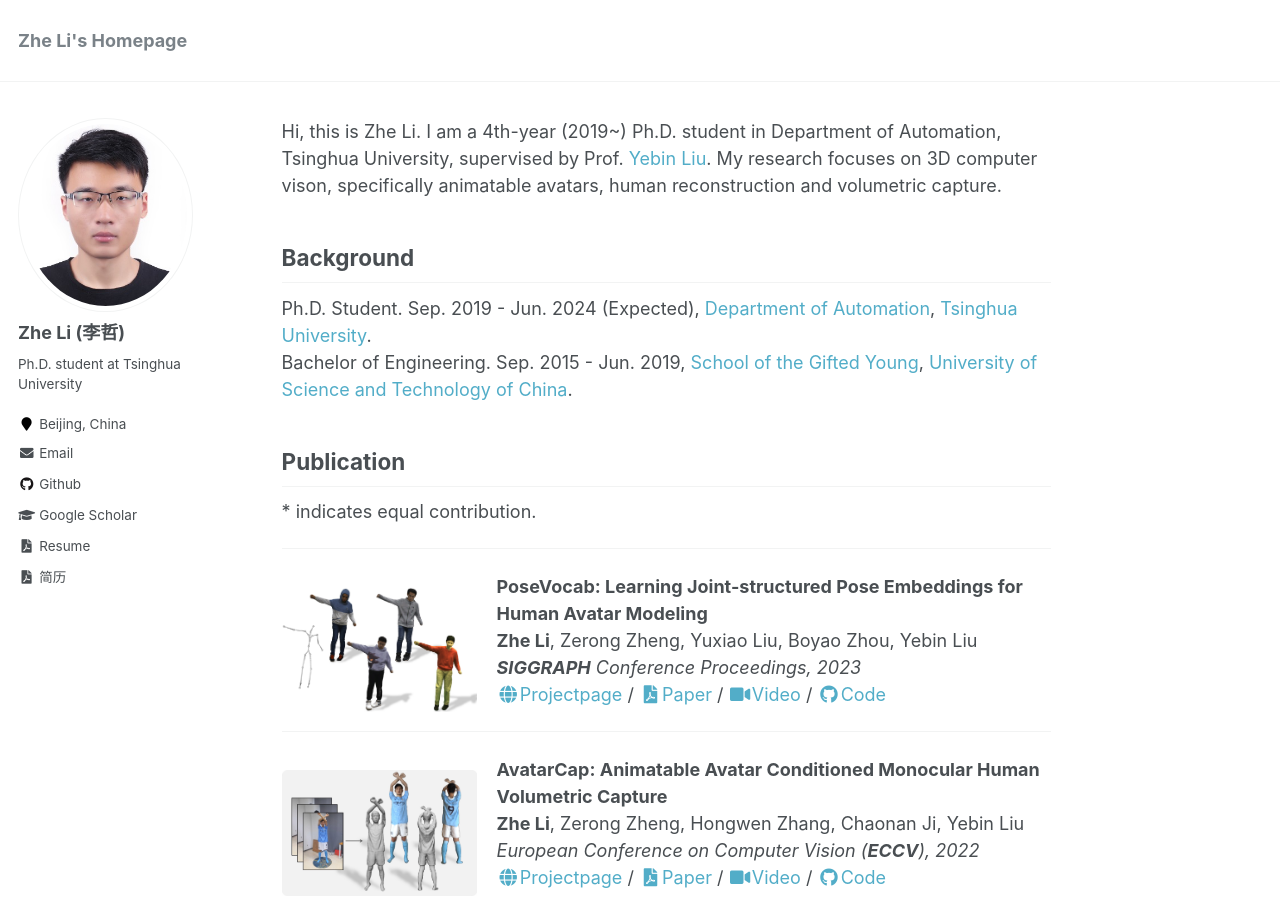
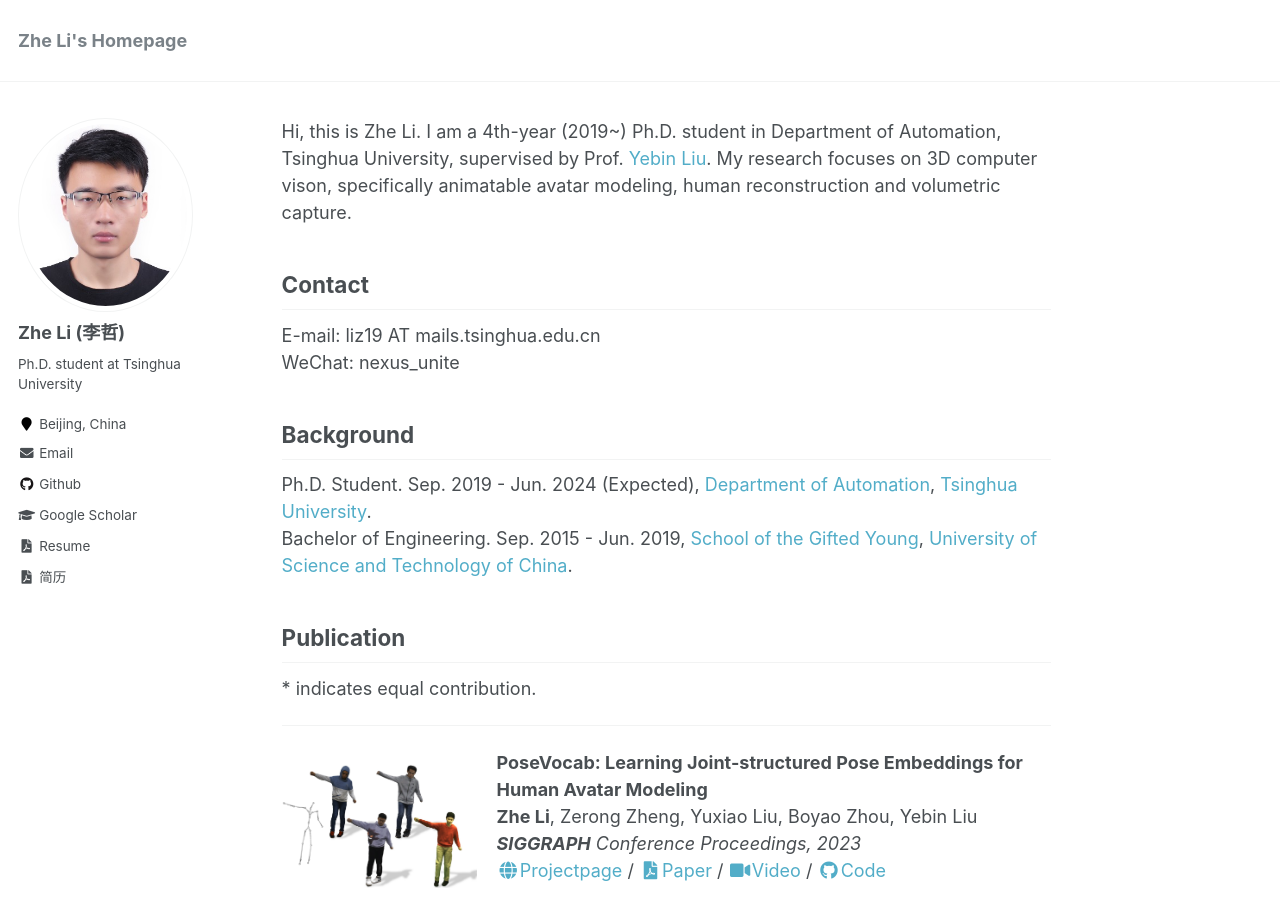
Before and after one commit to lizhe00/lizhe00.github.io, a Jekyll site: the page built from _pages/about.md, in a window 1280 px wide and 900 px high. Built offline with Jekyll 4.4.1, drawn with Linux system fonts in a browser that asks for light colours.

Commit message:
Update contact

```diff
--- a/_pages/about.md
+++ b/_pages/about.md
@@ -8,7 +8,11 @@ redirect_from:
   - /about.html
 ---
 
-Hi, this is Zhe Li. I am a 4th-year (2019~) Ph.D. student in Department of Automation, Tsinghua University, supervised by Prof. [Yebin Liu](http://www.liuyebin.com/). My research focuses on 3D computer vison, specifically animatable avatars, human reconstruction and volumetric capture.
+Hi, this is Zhe Li. I am a 4th-year (2019~) Ph.D. student in Department of Automation, Tsinghua University, supervised by Prof. [Yebin Liu](http://www.liuyebin.com/). My research focuses on 3D computer vison, specifically animatable avatar modeling, human reconstruction and volumetric capture.
+
+## Contact
+E-mail: liz19 AT mails.tsinghua.edu.cn<br>
+WeChat: nexus_unite
 
 ## Background
 
```
